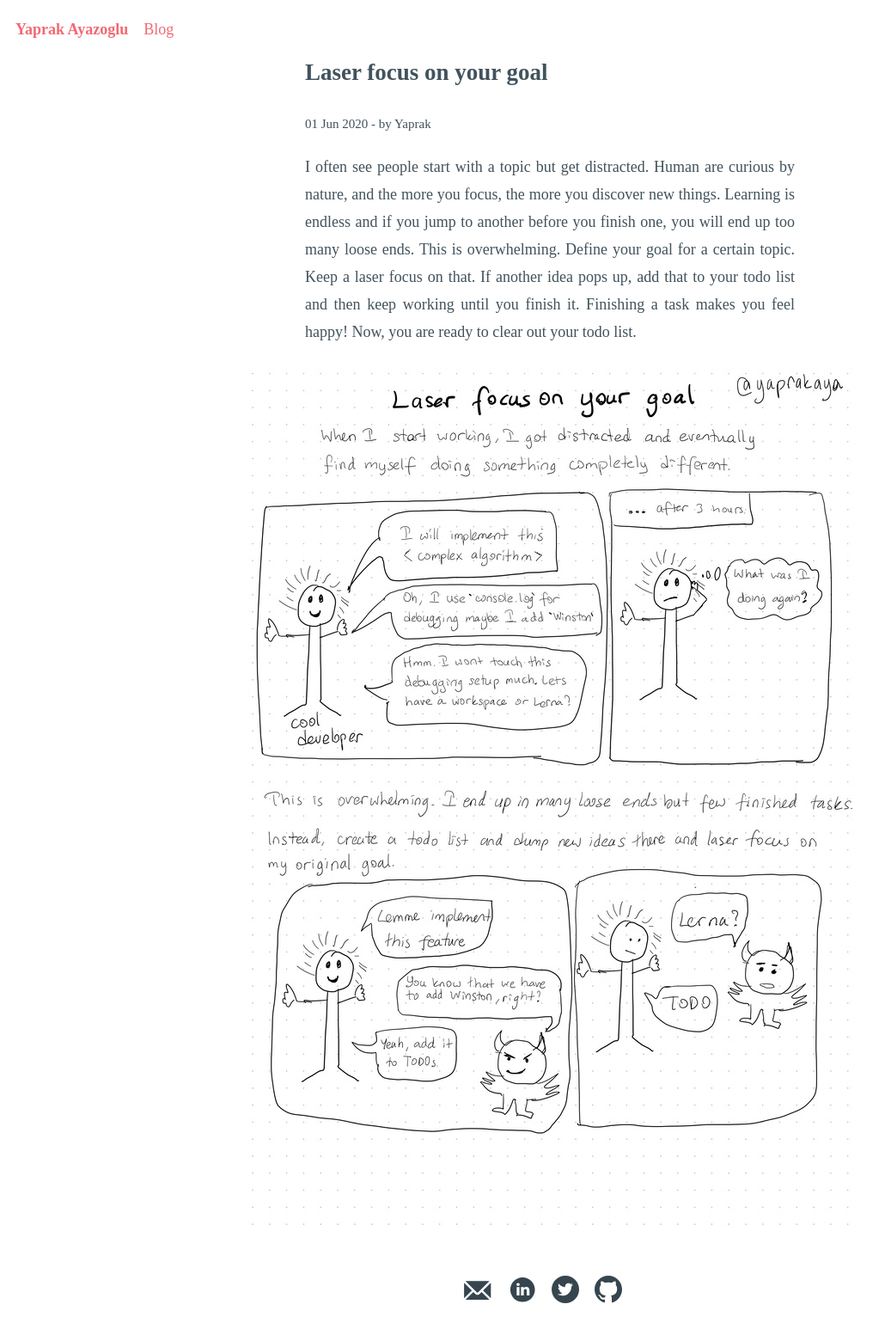
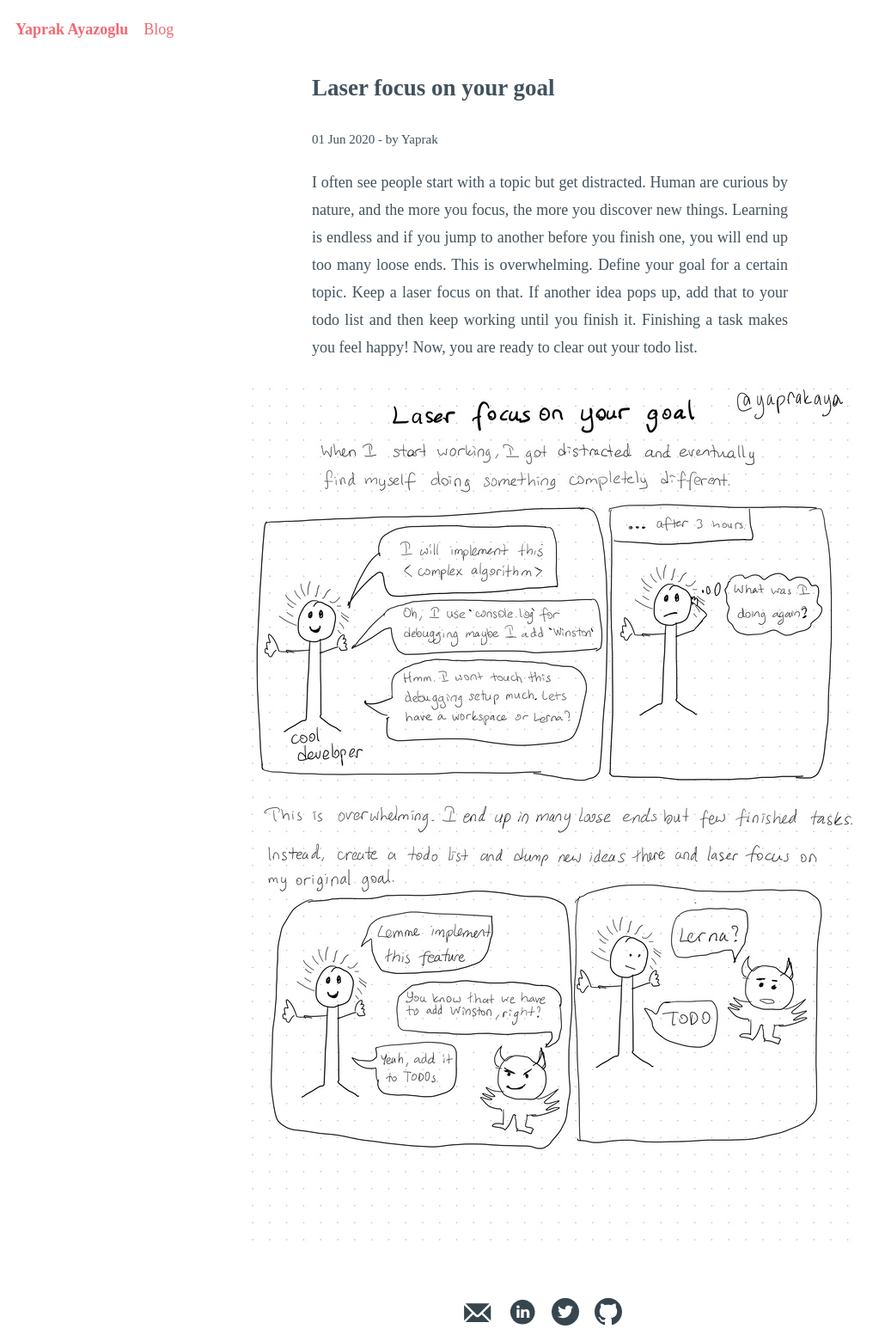
Before and after one commit to ankakusu/ankakusu.github.io, a Jekyll site: the page built from _posts/2020-06-01-laser-focus-on-your-goal.md, in a window 1280 px wide. Shown: the whole page at 86% size, without its empty margins (0-1037 px from the left). Built offline with Jekyll 4.4.1, drawn with Linux system fonts in a browser that asks for light colours; before the commit the page ends 1534 px from its top, so only the background shows below that.

Commit message:
Fix styling.

```diff
--- a/assets/css/main.css
+++ b/assets/css/main.css
@@ -30,7 +30,7 @@
   --spacing-block-elements: 1.5rem;
   --font-size: 18px;
   --line-height: 32px;
-  --readable-text-width: 570px;
+  --readable-text-width: 590px;
   --post-image-size: 720px;
   --icon-size-medium: 32px;
 
@@ -54,7 +54,6 @@
 * {
   position: relative;
   box-sizing: border-box;
-  /*outline: red 1px solid;*/
 }
 
 html,
@@ -76,7 +75,8 @@
   color: var(--text-color);
 }
 
-nav {
+nav,
+article {
   padding: var(--padding);
 }
 
@@ -161,5 +161,12 @@
 }
 
 .cartoon-image {
-  left: calc((var(--readable-text-width) - var(--cartoon-image-size)) / 2);
+  display: none;
 }
+
+@media all and (min-width: 768px) {
+  .cartoon-image {
+    display: block;
+    left: calc((var(--readable-text-width) - var(--cartoon-image-size) - 2 * var(--padding)) / 2);
+  }
+}
```
